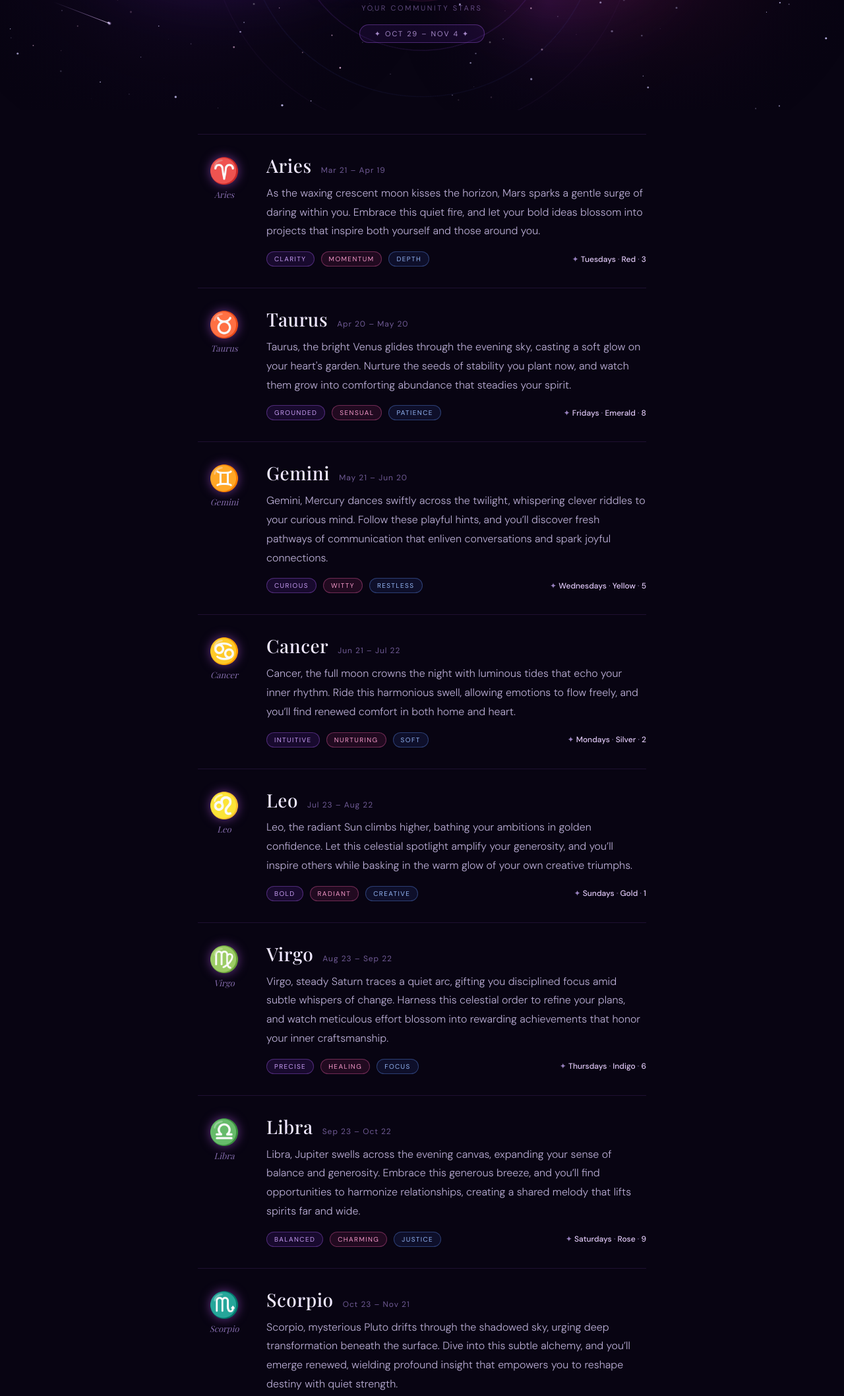
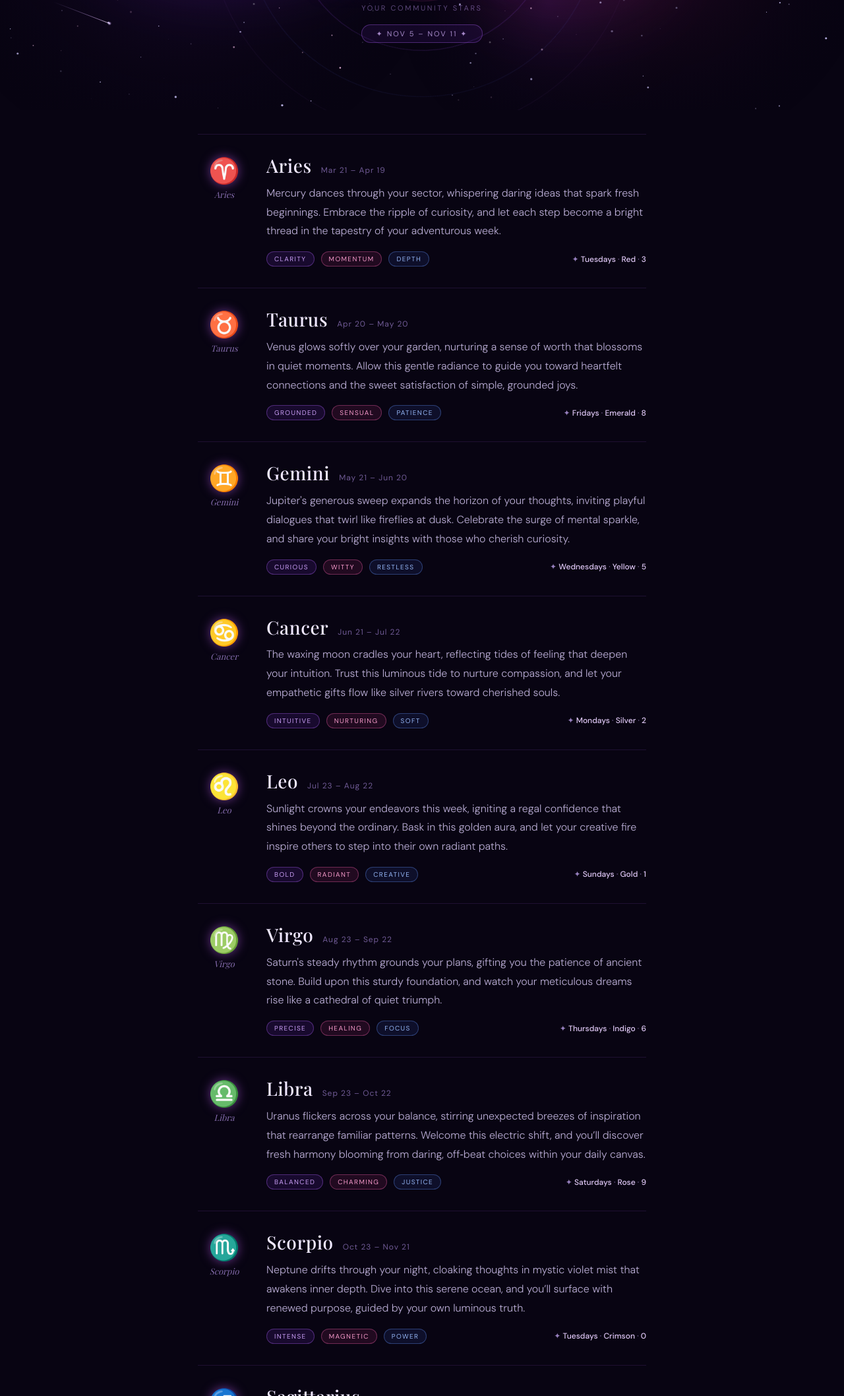
Before and after one commit to yujinwork1/horoscope, a plain HTML site: page index.html in a window 1280 px wide. Shown: the part 413-2529 px from the top of the page at 66% size. Drawn offline with nearby package versions, Linux system fonts and the light colour scheme; animation ran at ten frames a second; a web font is replaced by a local one.

Commit message:
✦ Weekly horoscope update 2026-11-05

```diff
--- a/index.html
+++ b/index.html
@@ -84,7 +84,7 @@ canvas#bg{position:absolute;inset:0;width:100%;height:100%;}
     <img class="hero-logo" src="https://meridiansource.ca/wp-content/uploads/2026/03/Meridian-Source-Logo.png" alt="Meridian Source">
     <div class="hero-title">Weekly Horoscope</div>
     <div class="hero-sub">Your Community Stars</div>
-    <div class="hero-week" id="weekBadge">✦ Oct 29 – Nov 4 ✦</div>
+    <div class="hero-week" id="weekBadge">✦ Nov 5 – Nov 11 ✦</div>
   </div>
 </div>
 
@@ -93,7 +93,7 @@ canvas#bg{position:absolute;inset:0;width:100%;height:100%;}
       <div class="hs-left"><div class="hs-glyph">♈</div><div class="hs-sign-name">Aries</div></div>
       <div>
         <div class="hs-title-row"><div class="hs-sign-full">Aries</div><div class="hs-dates">Mar 21 – Apr 19</div></div>
-        <div class="hs-reading" data-sign="Aries">As the waxing crescent moon kisses the horizon, Mars sparks a gentle surge of daring within you. Embrace this quiet fire, and let your bold ideas blossom into projects that inspire both yourself and those around you.</div>
+        <div class="hs-reading" data-sign="Aries">Mercury dances through your sector, whispering daring ideas that spark fresh beginnings. Embrace the ripple of curiosity, and let each step become a bright thread in the tapestry of your adventurous week.</div>
         <div class="hs-bottom-row"><span class="hs-pill pill-purple">Clarity</span><span class="hs-pill pill-pink">Momentum</span><span class="hs-pill pill-blue">Depth</span><div class="hs-lucky">✦ <span>Tuesdays</span> · <span>Red</span> · <span>3</span></div></div>
       </div>
     </div>
@@ -101,7 +101,7 @@ canvas#bg{position:absolute;inset:0;width:100%;height:100%;}
       <div class="hs-left"><div class="hs-glyph">♉</div><div class="hs-sign-name">Taurus</div></div>
       <div>
         <div class="hs-title-row"><div class="hs-sign-full">Taurus</div><div class="hs-dates">Apr 20 – May 20</div></div>
-        <div class="hs-reading" data-sign="Taurus">Taurus, the bright Venus glides through the evening sky, casting a soft glow on your heart&#x27;s garden. Nurture the seeds of stability you plant now, and watch them grow into comforting abundance that steadies your spirit.</div>
+        <div class="hs-reading" data-sign="Taurus">Venus glows softly over your garden, nurturing a sense of worth that blossoms in quiet moments. Allow this gentle radiance to guide you toward heartfelt connections and the sweet satisfaction of simple, grounded joys.</div>
         <div class="hs-bottom-row"><span class="hs-pill pill-purple">Grounded</span><span class="hs-pill pill-pink">Sensual</span><span class="hs-pill pill-blue">Patience</span><div class="hs-lucky">✦ <span>Fridays</span> · <span>Emerald</span> · <span>8</span></div></div>
       </div>
     </div>
@@ -109,7 +109,7 @@ canvas#bg{position:absolute;inset:0;width:100%;height:100%;}
       <div class="hs-left"><div class="hs-glyph">♊</div><div class="hs-sign-name">Gemini</div></div>
       <div>
         <div class="hs-title-row"><div class="hs-sign-full">Gemini</div><div class="hs-dates">May 21 – Jun 20</div></div>
-        <div class="hs-reading" data-sign="Gemini">Gemini, Mercury dances swiftly across the twilight, whispering clever riddles to your curious mind. Follow these playful hints, and you’ll discover fresh pathways of communication that enliven conversations and spark joyful connections.</div>
+        <div class="hs-reading" data-sign="Gemini">Jupiter&#x27;s generous sweep expands the horizon of your thoughts, inviting playful dialogues that twirl like fireflies at dusk. Celebrate the surge of mental sparkle, and share your bright insights with those who cherish curiosity.</div>
         <div class="hs-bottom-row"><span class="hs-pill pill-purple">Curious</span><span class="hs-pill pill-pink">Witty</span><span class="hs-pill pill-blue">Restless</span><div class="hs-lucky">✦ <span>Wednesdays</span> · <span>Yellow</span> · <span>5</span></div></div>
       </div>
     </div>
@@ -117,7 +117,7 @@ canvas#bg{position:absolute;inset:0;width:100%;height:100%;}
       <div class="hs-left"><div class="hs-glyph">♋</div><div class="hs-sign-name">Cancer</div></div>
       <div>
         <div class="hs-title-row"><div class="hs-sign-full">Cancer</div><div class="hs-dates">Jun 21 – Jul 22</div></div>
-        <div class="hs-reading" data-sign="Cancer">Cancer, the full moon crowns the night with luminous tides that echo your inner rhythm. Ride this harmonious swell, allowing emotions to flow freely, and you’ll find renewed comfort in both home and heart.</div>
+        <div class="hs-reading" data-sign="Cancer">The waxing moon cradles your heart, reflecting tides of feeling that deepen your intuition. Trust this luminous tide to nurture compassion, and let your empathetic gifts flow like silver rivers toward cherished souls.</div>
         <div class="hs-bottom-row"><span class="hs-pill pill-purple">Intuitive</span><span class="hs-pill pill-pink">Nurturing</span><span class="hs-pill pill-blue">Soft</span><div class="hs-lucky">✦ <span>Mondays</span> · <span>Silver</span> · <span>2</span></div></div>
       </div>
     </div>
@@ -125,7 +125,7 @@ canvas#bg{position:absolute;inset:0;width:100%;height:100%;}
       <div class="hs-left"><div class="hs-glyph">♌</div><div class="hs-sign-name">Leo</div></div>
       <div>
         <div class="hs-title-row"><div class="hs-sign-full">Leo</div><div class="hs-dates">Jul 23 – Aug 22</div></div>
-        <div class="hs-reading" data-sign="Leo">Leo, the radiant Sun climbs higher, bathing your ambitions in golden confidence. Let this celestial spotlight amplify your generosity, and you’ll inspire others while basking in the warm glow of your own creative triumphs.</div>
+        <div class="hs-reading" data-sign="Leo">Sunlight crowns your endeavors this week, igniting a regal confidence that shines beyond the ordinary. Bask in this golden aura, and let your creative fire inspire others to step into their own radiant paths.</div>
         <div class="hs-bottom-row"><span class="hs-pill pill-purple">Bold</span><span class="hs-pill pill-pink">Radiant</span><span class="hs-pill pill-blue">Creative</span><div class="hs-lucky">✦ <span>Sundays</span> · <span>Gold</span> · <span>1</span></div></div>
       </div>
     </div>
@@ -133,7 +133,7 @@ canvas#bg{position:absolute;inset:0;width:100%;height:100%;}
       <div class="hs-left"><div class="hs-glyph">♍</div><div class="hs-sign-name">Virgo</div></div>
       <div>
         <div class="hs-title-row"><div class="hs-sign-full">Virgo</div><div class="hs-dates">Aug 23 – Sep 22</div></div>
-        <div class="hs-reading" data-sign="Virgo">Virgo, steady Saturn traces a quiet arc, gifting you disciplined focus amid subtle whispers of change. Harness this celestial order to refine your plans, and watch meticulous effort blossom into rewarding achievements that honor your inner craftsmanship.</div>
+        <div class="hs-reading" data-sign="Virgo">Saturn&#x27;s steady rhythm grounds your plans, gifting you the patience of ancient stone. Build upon this sturdy foundation, and watch your meticulous dreams rise like a cathedral of quiet triumph.</div>
         <div class="hs-bottom-row"><span class="hs-pill pill-purple">Precise</span><span class="hs-pill pill-pink">Healing</span><span class="hs-pill pill-blue">Focus</span><div class="hs-lucky">✦ <span>Thursdays</span> · <span>Indigo</span> · <span>6</span></div></div>
       </div>
     </div>
@@ -141,7 +141,7 @@ canvas#bg{position:absolute;inset:0;width:100%;height:100%;}
       <div class="hs-left"><div class="hs-glyph">♎</div><div class="hs-sign-name">Libra</div></div>
       <div>
         <div class="hs-title-row"><div class="hs-sign-full">Libra</div><div class="hs-dates">Sep 23 – Oct 22</div></div>
-        <div class="hs-reading" data-sign="Libra">Libra, Jupiter swells across the evening canvas, expanding your sense of balance and generosity. Embrace this generous breeze, and you’ll find opportunities to harmonize relationships, creating a shared melody that lifts spirits far and wide.</div>
+        <div class="hs-reading" data-sign="Libra">Uranus flickers across your balance, stirring unexpected breezes of inspiration that rearrange familiar patterns. Welcome this electric shift, and you’ll discover fresh harmony blooming from daring, off‑beat choices within your daily canvas.</div>
         <div class="hs-bottom-row"><span class="hs-pill pill-purple">Balanced</span><span class="hs-pill pill-pink">Charming</span><span class="hs-pill pill-blue">Justice</span><div class="hs-lucky">✦ <span>Saturdays</span> · <span>Rose</span> · <span>9</span></div></div>
       </div>
     </div>
@@ -149,7 +149,7 @@ canvas#bg{position:absolute;inset:0;width:100%;height:100%;}
       <div class="hs-left"><div class="hs-glyph">♏</div><div class="hs-sign-name">Scorpio</div></div>
       <div>
         <div class="hs-title-row"><div class="hs-sign-full">Scorpio</div><div class="hs-dates">Oct 23 – Nov 21</div></div>
-        <div class="hs-reading" data-sign="Scorpio">Scorpio, mysterious Pluto drifts through the shadowed sky, urging deep transformation beneath the surface. Dive into this subtle alchemy, and you’ll emerge renewed, wielding profound insight that empowers you to reshape destiny with quiet strength.</div>
+        <div class="hs-reading" data-sign="Scorpio">Neptune drifts through your night, cloaking thoughts in mystic violet mist that awakens inner depth. Dive into this serene ocean, and you’ll surface with renewed purpose, guided by your own luminous truth.</div>
         <div class="hs-bottom-row"><span class="hs-pill pill-purple">Intense</span><span class="hs-pill pill-pink">Magnetic</span><span class="hs-pill pill-blue">Power</span><div class="hs-lucky">✦ <span>Tuesdays</span> · <span>Crimson</span> · <span>0</span></div></div>
       </div>
     </div>
@@ -157,7 +157,7 @@ canvas#bg{position:absolute;inset:0;width:100%;height:100%;}
       <div class="hs-left"><div class="hs-glyph">♐</div><div class="hs-sign-name">Sagittarius</div></div>
       <div>
         <div class="hs-title-row"><div class="hs-sign-full">Sagittarius</div><div class="hs-dates">Nov 22 – Dec 21</div></div>
-        <div class="hs-reading" data-sign="Sagittarius">Sagittarius, bright Uranus flashes across the night, sparking unexpected inspiration in your adventurous soul. Follow these electric sparks, and you’ll discover new horizons that invite bold exploration and joyful learning beyond familiar borders.</div>
+        <div class="hs-reading" data-sign="Sagittarius">Pluto&#x27;s subtle pulse whispers transformation beneath your adventurous spirit, urging you to explore hidden realms of belief. Embrace this alchemical wind, and you’ll chart new territories with courageous optimism throughout the week.</div>
         <div class="hs-bottom-row"><span class="hs-pill pill-purple">Free</span><span class="hs-pill pill-pink">Wandering</span><span class="hs-pill pill-blue">Lucky</span><div class="hs-lucky">✦ <span>Thursdays</span> · <span>Purple</span> · <span>7</span></div></div>
       </div>
     </div>
@@ -165,7 +165,7 @@ canvas#bg{position:absolute;inset:0;width:100%;height:100%;}
       <div class="hs-left"><div class="hs-glyph">♑</div><div class="hs-sign-name">Capricorn</div></div>
       <div>
         <div class="hs-title-row"><div class="hs-sign-full">Capricorn</div><div class="hs-dates">Dec 22 – Jan 19</div></div>
-        <div class="hs-reading" data-sign="Capricorn">Capricorn, serene Neptune glides over the twilight, infusing your ambitions with a veil of intuitive calm. Trust this oceanic whisper, and you’ll navigate goals with graceful patience, turning steadfast effort into lasting, luminous success.</div>
+        <div class="hs-reading" data-sign="Capricorn">Polaris steadies your compass, illuminating a path of disciplined ambition that glitters like frost on mountain peaks. Trust this celestial guide, and your diligent efforts will crystallize into lasting achievements.</div>
         <div class="hs-bottom-row"><span class="hs-pill pill-purple">Driven</span><span class="hs-pill pill-pink">Steady</span><span class="hs-pill pill-blue">Ambition</span><div class="hs-lucky">✦ <span>Saturdays</span> · <span>Onyx</span> · <span>4</span></div></div>
       </div>
     </div>
@@ -173,7 +173,7 @@ canvas#bg{position:absolute;inset:0;width:100%;height:100%;}
       <div class="hs-left"><div class="hs-glyph">♒</div><div class="hs-sign-name">Aquarius</div></div>
       <div>
         <div class="hs-title-row"><div class="hs-sign-full">Aquarius</div><div class="hs-dates">Jan 20 – Feb 18</div></div>
-        <div class="hs-reading" data-sign="Aquarius">Aquarius, the waning gibbous moon drapes the sky in reflective silver, encouraging thoughtful release and renewed clarity. Embrace this gentle shedding, and you’ll find space for innovative ideas that uplift both self and community.</div>
+        <div class="hs-reading" data-sign="Aquarius">Mars ignites a playful spark across your networks, urging bold conversation and innovative collaboration. Ride this vibrant current, and you’ll weave connections that uplift both heart and mind throughout the coming days.</div>
         <div class="hs-bottom-row"><span class="hs-pill pill-purple">Visionary</span><span class="hs-pill pill-pink">Unique</span><span class="hs-pill pill-blue">Future</span><div class="hs-lucky">✦ <span>Sundays</span> · <span>Electric Blue</span> · <span>11</span></div></div>
       </div>
     </div>
@@ -181,7 +181,7 @@ canvas#bg{position:absolute;inset:0;width:100%;height:100%;}
       <div class="hs-left"><div class="hs-glyph">♓</div><div class="hs-sign-name">Pisces</div></div>
       <div>
         <div class="hs-title-row"><div class="hs-sign-full">Pisces</div><div class="hs-dates">Feb 19 – Mar 20</div></div>
-        <div class="hs-reading" data-sign="Pisces">Pisces, a luminous comet streaks across the heavens, sprinkling stardust onto your dreams with gentle optimism. Allow its fleeting glow to nurture your creative currents, and you’ll surf tides of inspiration that heal and uplift all around.</div>
+        <div class="hs-reading" data-sign="Pisces">A luminous comet arcs over your inner sea, sprinkling stardust on dreams that flutter like koi in moonlit waters. Let this celestial drizzle inspire gentle creativity, and your artistic currents will flow abundantly.</div>
         <div class="hs-bottom-row"><span class="hs-pill pill-purple">Dreamy</span><span class="hs-pill pill-pink">Empathic</span><span class="hs-pill pill-blue">Fluid</span><div class="hs-lucky">✦ <span>Fridays</span> · <span>Sea Green</span> · <span>12</span></div></div>
       </div>
     </div>
```
